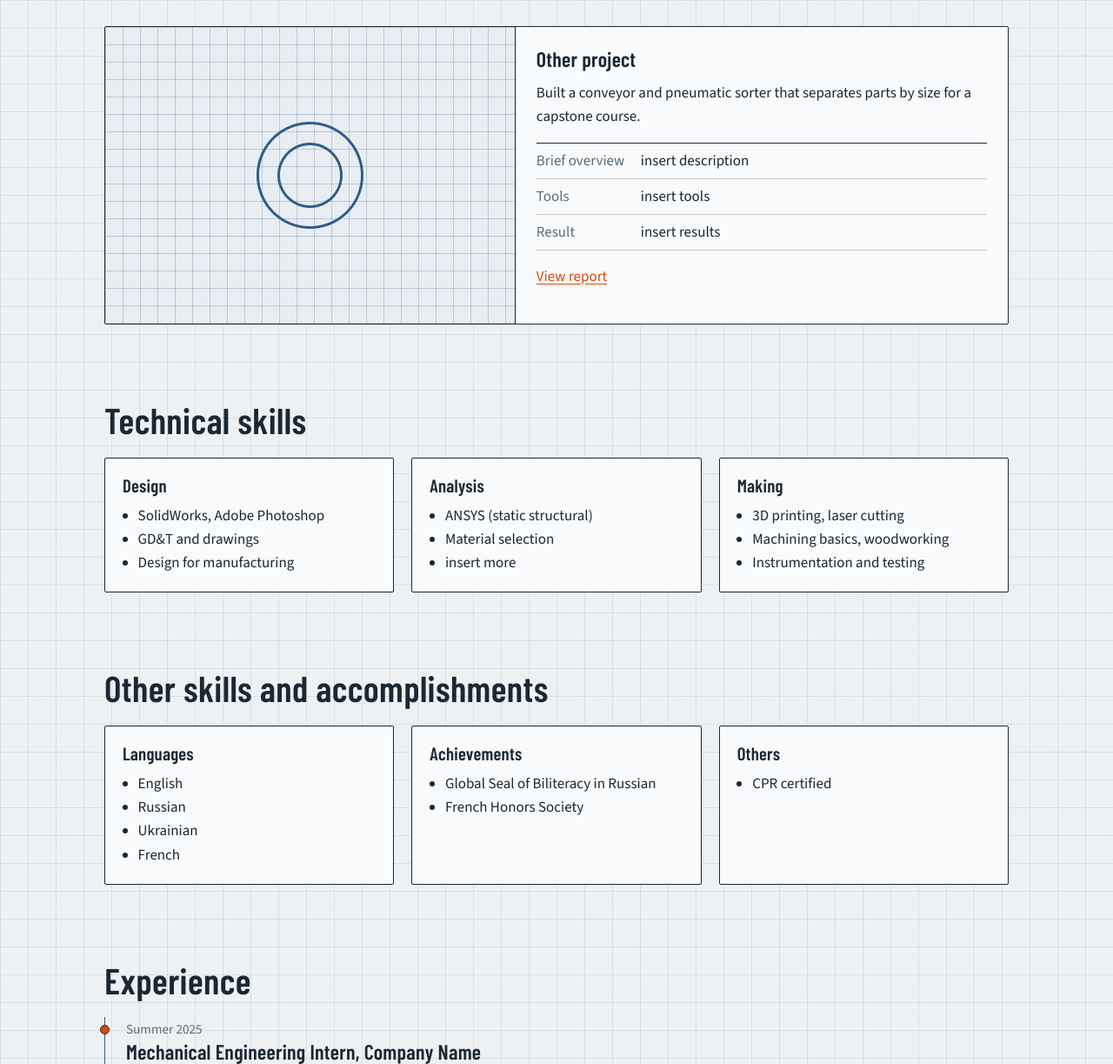
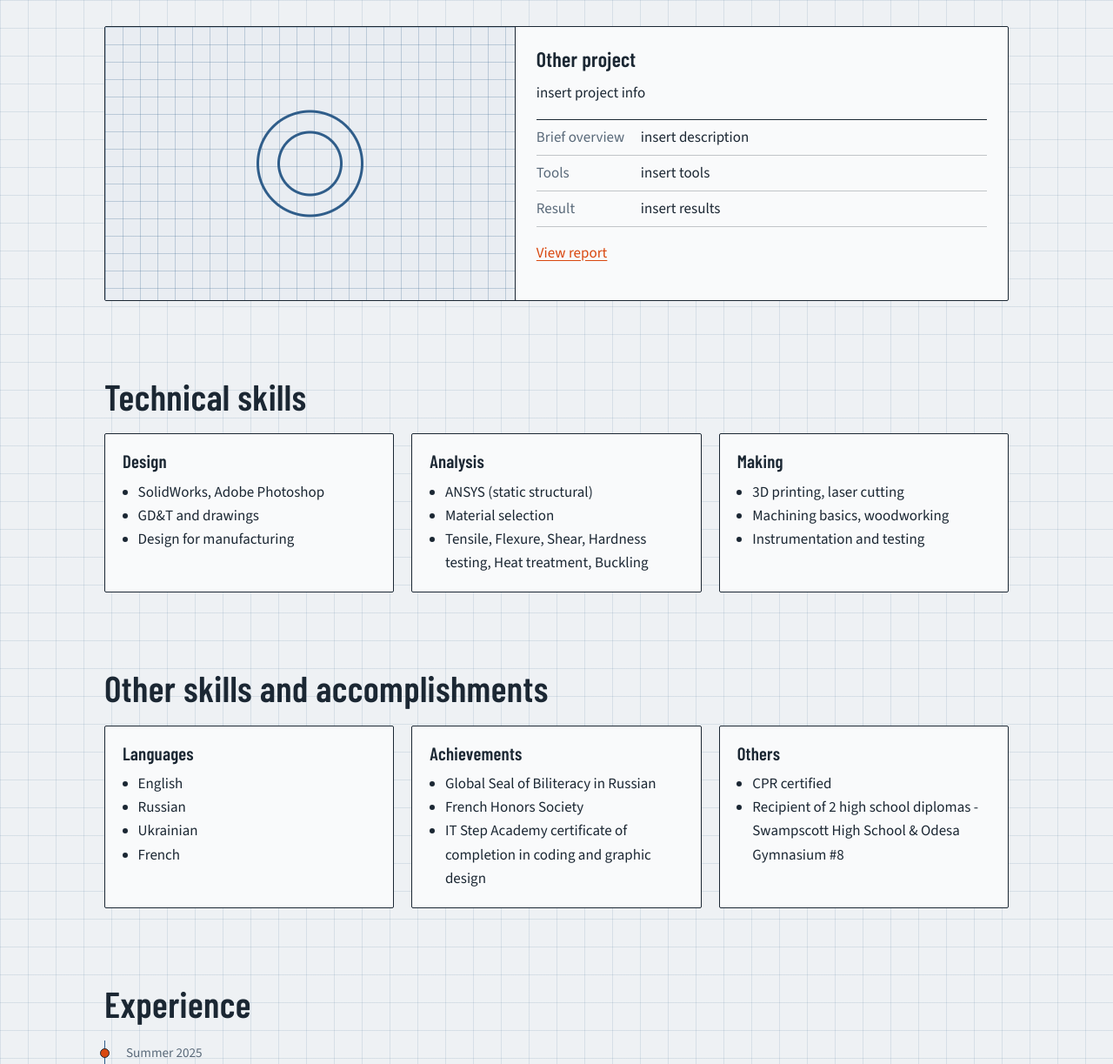
Before and after one commit to nborshch23/myportfolio, a plain HTML site: page index.html in a window 1280 px wide. Shown: the part 1888-3111 px from the top of the page at 87% size. Drawn offline with nearby package versions, Linux system fonts and the light colour scheme.

Commit message:
Add files via upload

```diff
--- a/index.html
+++ b/index.html
@@ -281,7 +281,7 @@ footer { padding: 3rem 0; color: var(--muted); font-size: .95rem; }
         <div class="thumb" role="img" aria-label="Placeholder drawing"></div>
         <div class="body">
           <h3>Other project</h3>
-          <p>Built a conveyor and pneumatic sorter that separates parts by size for a capstone course.</p>
+          <p>insert project info</p>
           <dl class="specs">
             <div><dt>Brief overview</dt><dd>insert description</dd></div>
             <div><dt>Tools</dt><dd>insert tools</dd></div>
@@ -306,7 +306,7 @@ footer { padding: 3rem 0; color: var(--muted); font-size: .95rem; }
       </div>
       <div class="skill-group">
         <h3>Analysis</h3>
-        <ul><li>ANSYS (static structural)</li><li>Material selection</li><li>insert more</li></ul>
+        <ul><li>ANSYS (static structural)</li><li>Material selection</li><li>Tensile, Flexure, Shear, Hardness testing, Heat treatment, Buckling</li></ul>
       </div>
       <div class="skill-group">
         <h3>Making</h3>
@@ -325,11 +325,11 @@ footer { padding: 3rem 0; color: var(--muted); font-size: .95rem; }
       </div>
       <div class="skill-group">
         <h3>Achievements</h3>
-        <ul><li>Global Seal of Biliteracy in Russian</li><li>French Honors Society</li></ul>
+        <ul><li>Global Seal of Biliteracy in Russian</li><li>French Honors Society</li><li>IT Step Academy certificate of completion in coding and graphic design</li></ul>
       </div>
       <div class="skill-group">
         <h3>Others</h3>
-        <ul><li>CPR certified</li></ul>
+        <ul><li>CPR certified</li><li>Recipient of 2 high school diplomas - Swampscott High School &amp; Odesa Gymnasium #8</li></ul>
       </div>
     </div>
   </div>
```
